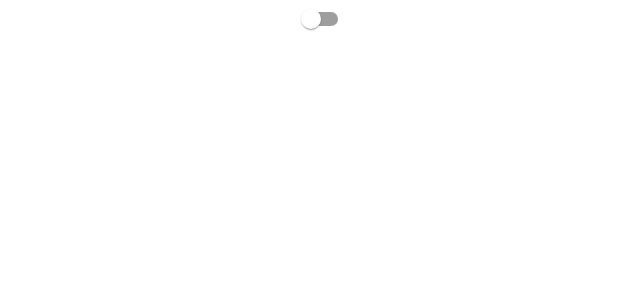
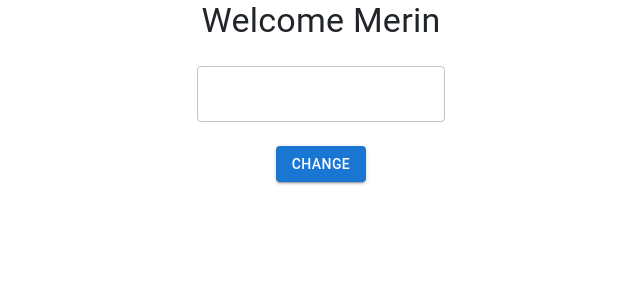
Before and after one commit to Merin71/react_example, a React (Create React App) app: page / in a window 1280 px wide. Shown: the top 300 px of the page, without its empty margins (319-959 px from the left). Built offline with nearby package versions, Linux system fonts and the light colour scheme; the HTML template or start-up script is replaced by a standard one.

Commit message:
first commit

```diff
--- a/public/index.html
+++ b/public/index.html
@@ -1,6 +1,8 @@
 <!DOCTYPE html>
 <html lang="en">
   <head>
+    <link href="https://cdn.jsdelivr.net/npm/bootstrap@5.3.2/dist/css/bootstrap.min.css" rel="stylesheet"
+    integrity="sha384-T3c6CoIi6uLrA9TneNEoa7RxnatzjcDSCmG1MXxSR1GAsXEV/Dwwykc2MPK8M2HN" crossorigin="anonymous">
     <meta charset="utf-8" />
     <link rel="icon" href="%PUBLIC_URL%/favicon.ico" />
     <meta name="viewport" content="width=device-width, initial-scale=1" />
@@ -39,5 +41,8 @@
       To begin the development, run `npm start` or `yarn start`.
       To create a production bundle, use `npm run build` or `yarn build`.
     -->
+    <script src="https://cdn.jsdelivr.net/npm/bootstrap@5.3.2/dist/js/bootstrap.bundle.min.js"
+    integrity="sha384-C6RzsynM9kWDrMNeT87bh95OGNyZPhcTNXj1NW7RuBCsyN/o0jlpcV8Qyq46cDfL"
+    crossorigin="anonymous"></script>
   </body>
 </html>
--- a/src/App.js
+++ b/src/App.js
@@ -9,10 +9,10 @@ function App() {
   return (
     <div className='App'>
 
-      <Switch>
-        <Route path='/' Component ={StateBasics}/>
-        <Route path='/form' Component={SampleForm}/>
-      </Switch>
+      <Routes>
+        <Route path='/' element ={<StateBasics/>}/>
+        <Route path='/form' element={<SampleForm/>}/>
+      </Routes>
 
     </div>
   );
```
